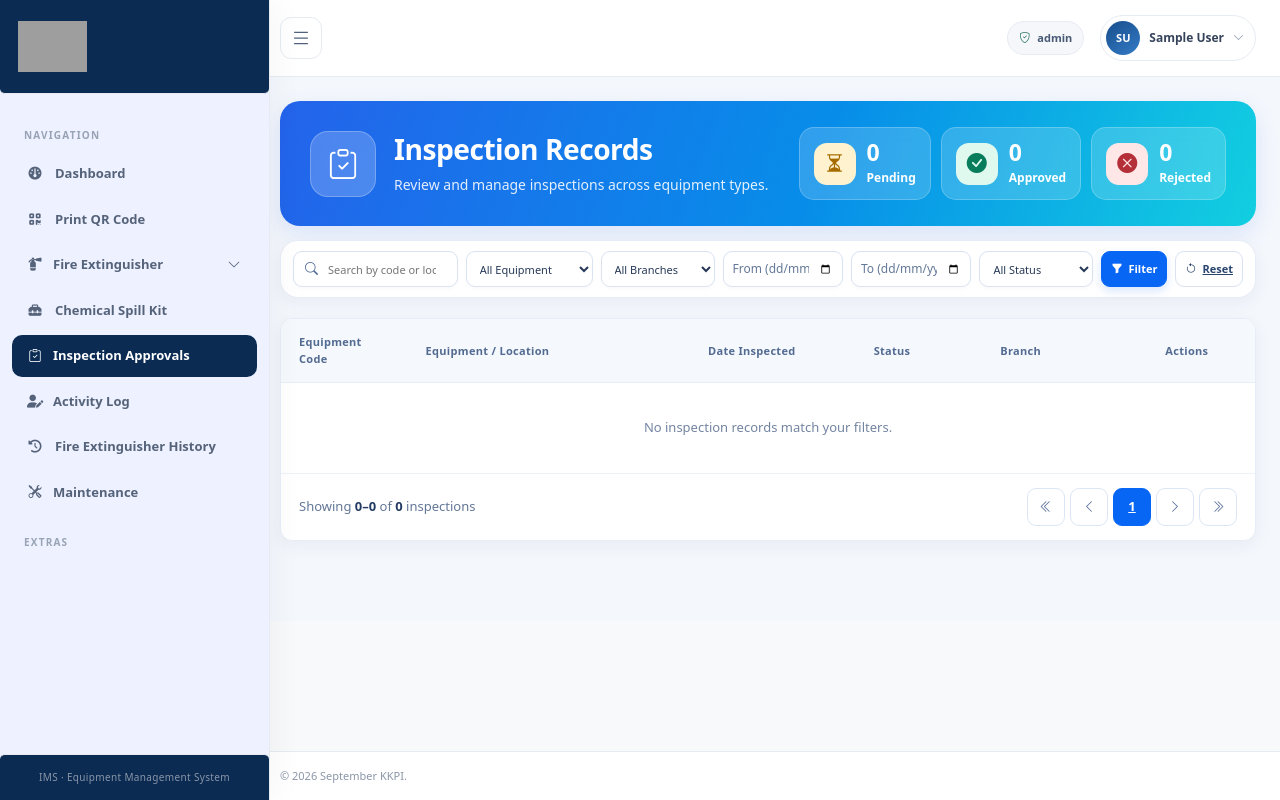
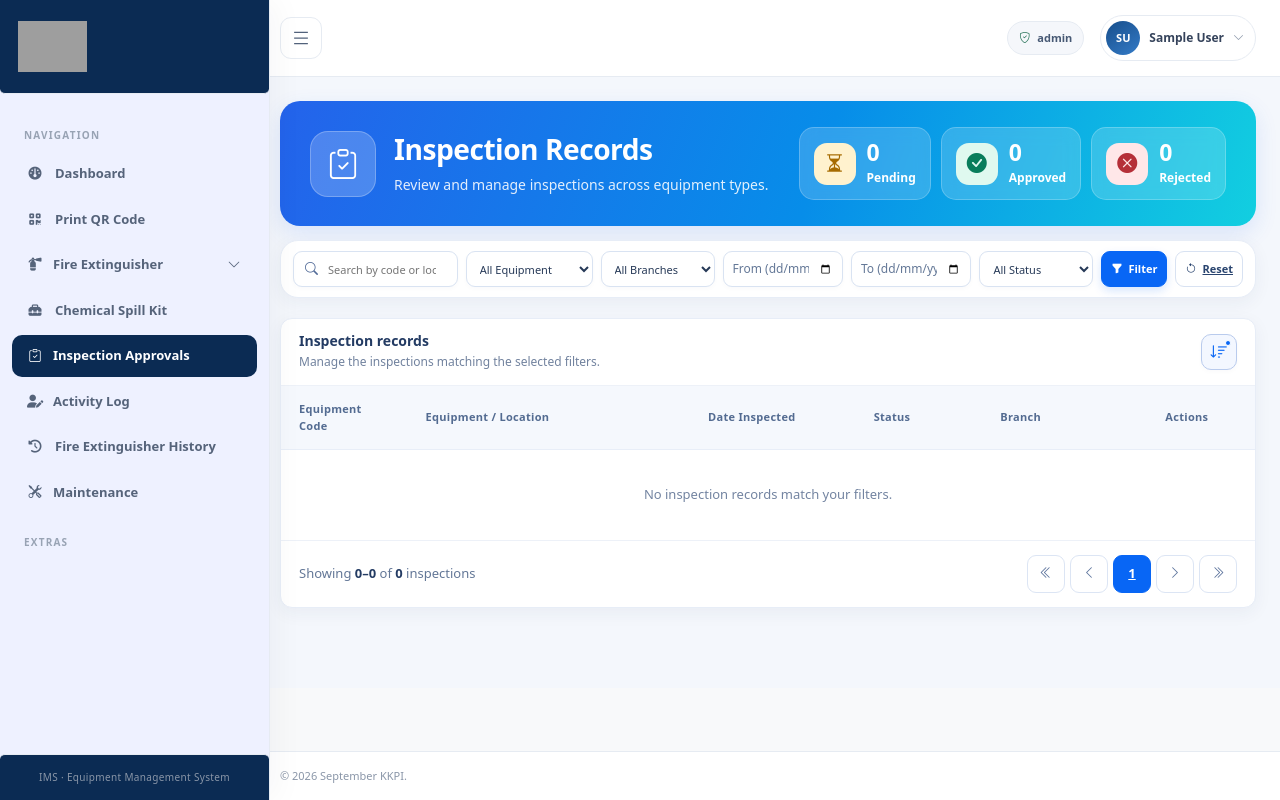
Before and after one commit to Jaja-D3v/fire-equipment-under-development, a PHP site: page /EMS_Home/admin-pending-inspections.php?sort=code_asc&page=1 in a window 1280 px wide. Run offline with PHP 8.4, Linux system fonts and the light colour scheme; the visitor is signed in with stand-in values (Sample User, id 1); data comes from the database, SQL or seed files in the repository; tables that the repository leaves empty hold one stand-in row (values such as "Sample post"); lists and menus that the app fills with data are empty; some libraries are stand-ins or nearby versions; grey boxes are pictures that could not be loaded.

Commit message:
added sort functionality in inspection approvals

```diff
--- a/admin-pending-inspections.php
+++ b/admin-pending-inspections.php
@@ -96,6 +96,7 @@ $approvedExportIdString = implode(',', $approvedExportIds);
                         <!-- GET fields send the selected filters to the controller on submit. -->
                         <form id="inspectionFilterForm" class="inspection-filters" method="get" action="admin-pending-inspections.php">
                             <input type="hidden" name="page" value="1">
+                            <input type="hidden" name="sort" value="<?= escapeTransactionsValue($transactionsSort) ?>">
                             <!-- Search matches equipment code or location. -->
                             <div class="inspection-field inspection-search-field">
                                 <div class="inspection-search-wrap">
@@ -184,7 +185,30 @@ $approvedExportIdString = implode(',', $approvedExportIds);
 
                     </section>
                     <!-- The controller provides filtered rows and the total used for pagination. -->
-                    <section class="inspection-table-card">
+                    <section class="inspection-table-card" style="overflow: visible;">
+                        <div class="inspection-table-toolbar">
+                            <div>
+                                <h2>Inspection records</h2>
+                                <p>Manage the inspections matching the selected filters.</p>
+                            </div>
+                            <div class="dropdown inspection-sort-menu">
+                                <button class="inspection-sort-button <?= $transactionsSort !== 'date_desc' ? 'is-active' : '' ?>" type="button" id="inspectionSortButton" data-bs-toggle="dropdown" aria-expanded="false" aria-label="Sort inspection records" title="Sort inspection records">
+                                    <i class="bi bi-sort-down" aria-hidden="true"></i>
+                                    <span class="inspection-sort-indicator" aria-hidden="true"></span>
+                                </button>
+                                <ul class="dropdown-menu dropdown-menu-end" aria-labelledby="inspectionSortButton">
+                                    <?php foreach ($transactionsSortOptions as $sortKey => $sortLabel): ?>
+                                        <?php
+                                        // Keep active filters while resetting to page one for a new database sort.
+                                        $sortParams = $transactionsPaginationParams;
+                                        $sortParams['sort'] = $sortKey;
+                                        $sortParams['page'] = 1;
+                                        ?>
+                                        <li><a class="dropdown-item <?= $transactionsSort === $sortKey ? 'active' : '' ?>" href="<?= escapeTransactionsValue('admin-pending-inspections.php?' . http_build_query($sortParams)) ?>"><?= escapeTransactionsValue($sortLabel) ?></a></li>
+                                    <?php endforeach; ?>
+                                </ul>
+                            </div>
+                        </div>
                         <div class="inspection-table-scroll table-responsive">
                             <table class="inspection-table">
                                 <thead>
--- a/backend/controller/TransactionsController.php
+++ b/backend/controller/TransactionsController.php
@@ -63,6 +63,18 @@ if (!in_array($transactionsStatus, ['pending', 'approved', 'rejected'], true)) {
     $transactionsStatus = '';
 }
 
+// Keep only known sort keys so the model can map them to fixed SQL ORDER BY clauses.
+$transactionsSortOptions = [
+    'code_asc' => 'Equipment Code — A to Z',
+    'code_desc' => 'Equipment Code — Z to A',
+    'date_desc' => 'Newest Inspection First',
+    'date_asc' => 'Oldest Inspection First',
+];
+$transactionsSort = $_GET['sort'] ?? 'date_desc';
+if (!is_string($transactionsSort) || !array_key_exists($transactionsSort, $transactionsSortOptions)) {
+    $transactionsSort = 'date_desc';
+}
+
 // Check that a date is a real calendar date in the YYYY-MM-DD format.
 function isValidTransactionsDate($date)
 {
@@ -124,7 +136,8 @@ $inspectionRecords = getTransactionsInspectionPage(
     $transactionsDateTo,
     $transactionsStatus,
     $transactionsLimit,
-    $transactionsOffset
+    $transactionsOffset,
+    $transactionsSort
 );
 
 // Get branch-wide status totals for the summary cards.
@@ -139,6 +152,7 @@ $rejectedCount = $transactionsStatusCounts['rejected'];
 // Keep the selected filters in pagination links, but remove the old page number.
 $transactionsPaginationParams = $_GET;
 unset($transactionsPaginationParams['page']);
+$transactionsPaginationParams['sort'] = $transactionsSort;
 $transactionsPaginationQuery = http_build_query($transactionsPaginationParams);
 $transactionsPaginationPrefix = $transactionsPaginationQuery === '' ? '' : $transactionsPaginationQuery . '&';
 
--- a/backend/model/TransactionsModel.php
+++ b/backend/model/TransactionsModel.php
@@ -101,10 +101,19 @@ function getTransactionsInspectionTotal($branch, $allBranches, $search, $equipme
     return (int) $total;
 }
 
-// Fetch one page of matching records, sorted by the inspection date.
-function getTransactionsInspectionPage($branch, $allBranches, $search, $equipment, $dateFrom, $dateTo, $status, $limit, $offset)
+// Fetch one filtered page and apply a fixed allow-listed SQL order for the selected sort key.
+function getTransactionsInspectionPage($branch, $allBranches, $search, $equipment, $dateFrom, $dateTo, $status, $limit, $offset, $sort = 'date_desc')
 {
     global $conn;
+
+    // SQL identifiers cannot be bound, so map the accepted key to complete trusted clauses.
+    $sortOrders = [
+        'code_asc' => 'code ASC, inspection_date DESC, transaction_id DESC',
+        'code_desc' => 'code DESC, inspection_date DESC, transaction_id DESC',
+        'date_asc' => 'inspection_date ASC, transaction_id ASC',
+        'date_desc' => 'inspection_date DESC, transaction_id DESC',
+    ];
+    $orderBy = $sortOrders[$sort] ?? $sortOrders['date_desc'];
 
     $sql = "SELECT transaction_id, inspection_id, equipment, branch, status, code, location, inspection_date, submitted_at
             FROM " . getInspectionTransactionsSql() . "
@@ -115,7 +124,7 @@ function getTransactionsInspectionPage($branch, $allBranches, $search, $equipmen
               AND (? = '' OR DATE(inspection_date) <= ?)
               AND (? = '' OR code LIKE CONCAT('%', ?, '%')
                            OR location LIKE CONCAT('%', ?, '%'))
-            ORDER BY inspection_date DESC, transaction_id DESC
+            ORDER BY $orderBy
             LIMIT ? OFFSET ?";
 
     $stmt = $conn->prepare($sql);
--- a/css/admin-pending-inspections.css
+++ b/css/admin-pending-inspections.css
@@ -285,7 +285,111 @@
 
 .inspection-table-card {
     margin-top: 20px;
-    overflow: hidden;
+    overflow: visible;
+}
+
+.inspection-table-toolbar {
+    display: flex;
+    align-items: center;
+    justify-content: space-between;
+    gap: 12px;
+    padding: 14px 18px;
+    border-bottom: 1px solid #edf1f8;
+}
+
+.inspection-table-toolbar h2 {
+    margin: 0;
+    color: #233b63;
+    font-size: 14px;
+    font-weight: 800;
+}
+
+.inspection-table-toolbar p {
+    margin: 3px 0 0;
+    color: #71829e;
+    font-size: 12px;
+}
+
+.inspection-sort-menu {
+    position: relative;
+    flex: 0 0 auto;
+}
+
+.inspection-sort-button {
+    position: relative;
+    display: inline-flex;
+    width: 36px;
+    height: 36px;
+    align-items: center;
+    justify-content: center;
+    padding: 0;
+    color: #36537e;
+    background: #fff;
+    border: 1px solid #d8e2f2;
+    border-radius: 10px;
+    box-shadow: 0 2px 5px rgba(27, 55, 100, .025);
+    transition: background .15s, border-color .15s, box-shadow .15s;
+}
+
+.inspection-sort-button:hover,
+.inspection-sort-button:focus-visible,
+.inspection-sort-button.is-active {
+    color: #0866f5;
+    background: #f3f7ff;
+    border-color: #b9cbed;
+    outline: 0;
+}
+
+.inspection-sort-button:focus-visible {
+    box-shadow: 0 0 0 3px rgba(37, 99, 235, .1);
+}
+
+.inspection-sort-button i {
+    font-size: 18px;
+}
+
+.inspection-sort-indicator {
+    display: none;
+    position: absolute;
+    top: 5px;
+    right: 5px;
+    width: 6px;
+    height: 6px;
+    background: #0866f5;
+    border: 1px solid #fff;
+    border-radius: 50%;
+}
+
+.inspection-sort-button.is-active .inspection-sort-indicator {
+    display: block;
+}
+
+.inspection-sort-menu .dropdown-menu {
+    min-width: 220px;
+    padding: 6px;
+    border: 1px solid #d8e2f2;
+    border-radius: 10px;
+    box-shadow: 0 10px 24px rgba(31, 55, 99, .14);
+    font-size: 13px;
+}
+
+.inspection-sort-menu .dropdown-item {
+    padding: 8px 10px;
+    color: #36537e;
+    border-radius: 7px;
+    font-weight: 650;
+}
+
+.inspection-sort-menu .dropdown-item:hover,
+.inspection-sort-menu .dropdown-item:focus {
+    color: #0866f5;
+    background: #f3f7ff;
+}
+
+.inspection-sort-menu .dropdown-item.active,
+.inspection-sort-menu .dropdown-item:active {
+    color: #0866f5;
+    background: #e9f1ff;
 }
 
 .inspection-table-scroll {
@@ -552,6 +656,14 @@
 }
 
 @media (max-width: 560px) {
+    .inspection-table-toolbar {
+        padding: 12px 13px;
+    }
+
+    .inspection-table-toolbar p {
+        font-size: 11px;
+    }
+
     .inspection-page {
         padding: 10px;
     }
```
